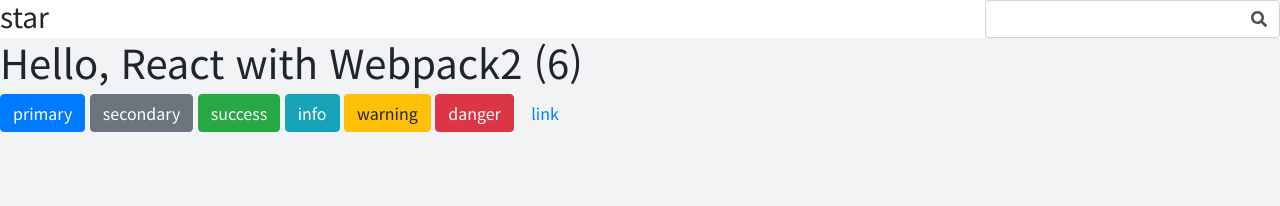
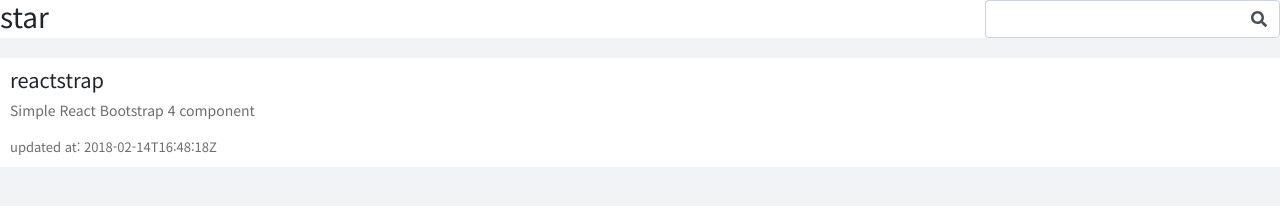
Before and after one commit to hmu332233/github-star-mobile, a React app in the folder dev/: page / in a window 1280 px wide. Built offline with nearby package versions, Linux system fonts and the light colour scheme; some packages are replaced by stand-ins of ours.

Commit message:
[Add] ui - GithubCard Component

```diff
--- a/dev/public/index.html
+++ b/dev/public/index.html
@@ -8,6 +8,10 @@
     <script defer src="https://use.fontawesome.com/releases/v5.0.6/js/all.js"></script>
   </head>
   <style>
+    a {
+      color: #212529;
+    }
+
     header {
       background-color: #fff;
     }
@@ -16,9 +20,6 @@
     }
   </style>
   <body>
-    <!-- contents -->
-    <!-- //contents -->
-
     <div id="root"></div>
   </body>
 </html>
--- /dev/null
+++ b/dev/src/components/GithubCard.js
@@ -0,0 +1,26 @@
+import React, {Component} from 'react';
+import 'styles/components/GithubCard.css';
+
+class GithubCard extends Component {
+  constructor(props) {
+    super(props);
+  }
+  render() {
+    return (
+      <div className="github-card">
+        <div className="github-card__body">
+          <div className="github-card__body-contents">
+            <h5 className="contents-title">
+              <a href={this.props.starredItem.link}>{this.props.starredItem.title}</a>
+            </h5>
+            <p>{this.props.starredItem.description}</p>
+          </div>
+        </div>
+        <div className="github-card__footer">
+          updated at: {this.props.starredItem.updated_at}
+        </div>
+      </div>
+    );
+  }
+}
+export default GithubCard;
--- a/dev/src/containers/App.js
+++ b/dev/src/containers/App.js
@@ -2,6 +2,14 @@
 import Hello from 'components/Hello';
 import ButtonGroup from 'components/ButtonGroup';
 import Header from 'components/Header';
+import GithubCard from 'components/GithubCard';
+
+var fakeData = {
+  title: 'reactstrap',
+  description: 'Simple React Bootstrap 4 component',
+  link: '#',
+  updated_at: '2018-02-14T16:48:18Z'
+}
 
 class App extends Component {
     state = {
@@ -18,13 +26,15 @@
     }
 
     render() {
-        return (
-          <div>
-          	<Header/>
-          	<Hello name={`React with Webpack2 (${this.state.number})`}/>
-          	<ButtonGroup/>
+      return (
+        <div>
+          <Header/>
+          <div id="cards">
+            <GithubCard starredItem={fakeData}/>
           </div>
-        );
+
+        </div>
+      );
     }
 }
 
--- /dev/null
+++ b/dev/src/styles/components/GithubCard.css
@@ -0,0 +1,23 @@
+.github-card {
+  margin-top: 20px;
+  padding: 10px;
+  background: #fff;
+}
+
+.github-card__body {
+  display: flex;
+}
+
+.github-card__body-contents p {
+  font-size: 14px;
+  color: #6d6d6d;
+}
+
+.github-card__body-img img {
+  background: #efefef;
+}
+
+.github-card__footer {
+  font-size: 13px;
+  color: #6d6d6d;
+}
```
